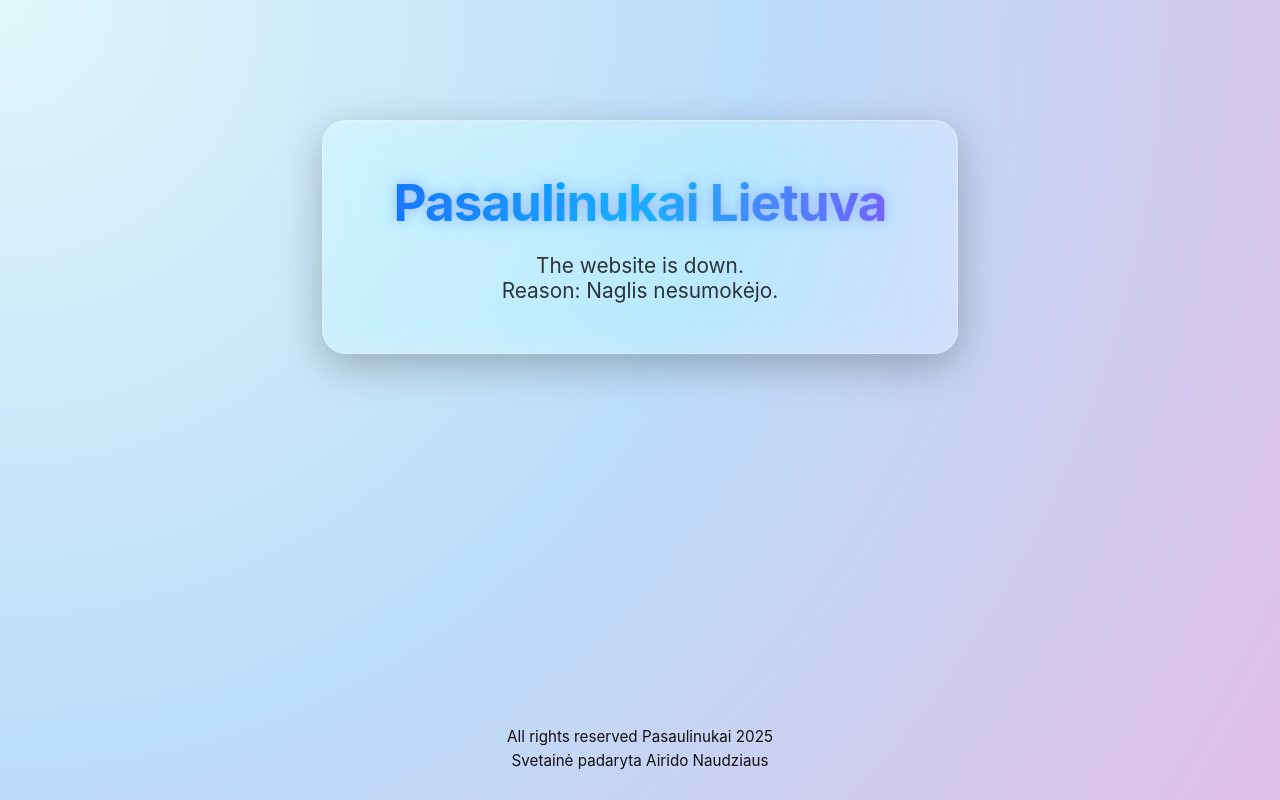
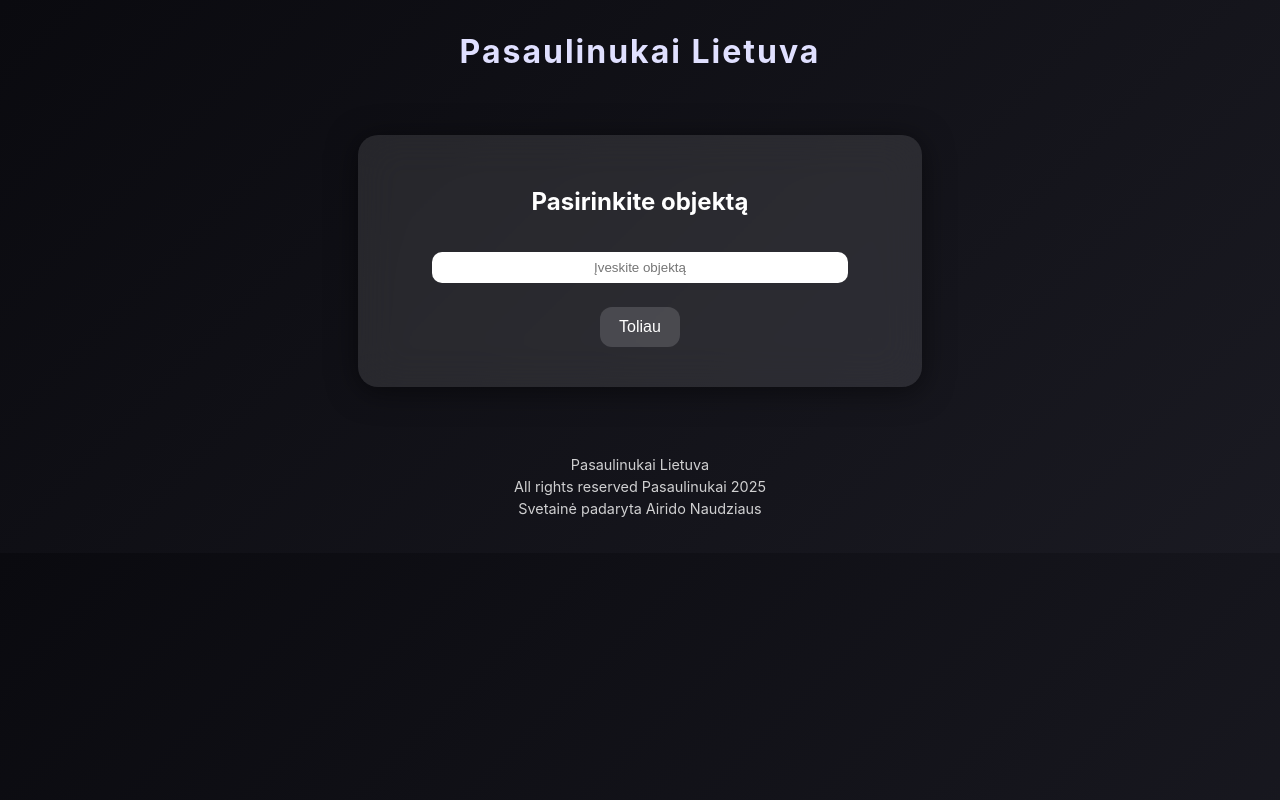
Before and after one commit to Pasaulinukailt/pasaulinukailt.github.io, a plain HTML site: page index.html in a window 1280 px wide. Drawn offline with Linux system fonts and the light colour scheme.

Commit message:
Update index.html

```diff
--- a/index.html
+++ b/index.html
@@ -5,97 +5,176 @@
   <meta name="viewport" content="width=device-width, initial-scale=1.0">
   <title>Pasaulinukai Lietuva</title>
   <style>
-    /* Reset */
-    * {
+    body {
       margin: 0;
-      padding: 0;
-      box-sizing: border-box;
+      font-family: -apple-system, BlinkMacSystemFont, 'Segoe UI', Roboto, sans-serif;
+      background: linear-gradient(135deg, #0a0a0f, #1a1a22);
+      color: #fff;
+      overflow-x: hidden;
     }
-
-    /* Background */
-    body {
-      font-family: -apple-system, BlinkMacSystemFont, "Segoe UI", Roboto, Helvetica, Arial, sans-serif;
-      background: radial-gradient(circle at top left, #e0f7fa, #bbdefb, #e1bee7);
-      min-height: 100vh;
-      display: flex;
-      flex-direction: column;
-      justify-content: space-between;
-      align-items: center;
+    header {
       text-align: center;
-      overflow: hidden;
-      color: #111;
+      padding: 2rem;
+      font-size: 2rem;
+      font-weight: bold;
+      letter-spacing: 2px;
+      color: #e0e0ff;
     }
-
-    /* Glass Card */
-    .glass {
-      margin-top: 15vh;
-      background: rgba(255, 255, 255, 0.25);
-      border-radius: 24px;
-      padding: 50px 70px;
-      backdrop-filter: blur(18px) saturate(180%);
-      -webkit-backdrop-filter: blur(18px) saturate(180%);
-      border: 1px solid rgba(255, 255, 255, 0.3);
-      box-shadow: 0 12px 40px rgba(0,0,0,0.25),
-                  inset 0 0 40px rgba(255,255,255,0.05);
-      max-width: 850px;
-      animation: fadeUp 1.4s ease forwards;
-      opacity: 0;
-      transform: translateY(30px);
+    .glass-panel {
+      max-width: 500px;
+      margin: 2rem auto;
+      padding: 2rem;
+      border-radius: 20px;
+      background: rgba(255, 255, 255, 0.1);
+      box-shadow: 0 4px 30px rgba(0,0,0,0.5);
+      backdrop-filter: blur(20px);
+      -webkit-backdrop-filter: blur(20px);
+      text-align: center;
+      animation: fadeIn 0.8s ease;
     }
-
-    /* Headline */
-    h1 {
-      font-size: 3.2rem;
-      font-weight: 700;
-      letter-spacing: -1px;
-      margin-bottom: 20px;
-      background: linear-gradient(90deg, #007aff, #00c6ff, #7b61ff);
-      -webkit-background-clip: text;
-      -webkit-text-fill-color: transparent;
-      text-shadow: 0 0 12px rgba(123, 97, 255, 0.4),
-                   0 0 30px rgba(0, 198, 255, 0.2);
+    .step {
+      display: none;
     }
-
-    /* Notice Text */
-    p.notice {
-      font-size: 1.3rem;
-      font-weight: 400;
-      color: rgba(20, 20, 20, 0.85);
+    .step.active {
+      display: block;
     }
-
-    /* Footer */
+    button {
+      background: rgba(255,255,255,0.15);
+      border: none;
+      padding: 0.7rem 1.2rem;
+      margin: 0.5rem;
+      border-radius: 12px;
+      color: #fff;
+      font-size: 1rem;
+      cursor: pointer;
+      transition: all 0.2s;
+    }
+    button:hover {
+      background: rgba(255,255,255,0.3);
+      transform: scale(1.05);
+    }
+    input, select {
+      width: 80%;
+      padding: 0.5rem;
+      margin: 1rem 0;
+      border-radius: 10px;
+      border: none;
+      text-align: center;
+    }
     footer {
-      font-size: 0.95rem;
-      opacity: 0.85;
-      padding: 25px;
-      animation: fadeIn 2.2s ease forwards;
-      opacity: 0;
+      text-align: center;
+      padding: 2rem;
+      font-size: 0.9rem;
+      opacity: 0.8;
     }
-    footer p {
-      margin: 5px 0;
+    footer div {
+      margin: 0.3rem 0;
     }
-
-    /* Animations */
-    @keyframes fadeUp {
-      0% { opacity: 0; transform: translateY(30px); }
-      100% { opacity: 1; transform: translateY(0); }
+    @keyframes fadeIn {
+      from {opacity: 0; transform: translateY(20px);}
+      to {opacity: 1; transform: translateY(0);}
     }
-
-    @keyframes fadeIn {
-      0% { opacity: 0; }
-      100% { opacity: 1; }
+    /* Mobile-only distortion effect */
+    @media (max-width: 768px) {
+      body.distort {
+        transform: scale(1.02) skewY(1deg);
+        transition: transform 0.3s ease;
+      }
     }
   </style>
 </head>
 <body>
-  <div class="glass">
-    <h1>Pasaulinukai Lietuva</h1>
-    <p class="notice">The website is down.<br>Reason: Naglis nesumokėjo.</p>
+  <header>Pasaulinukai Lietuva</header>
+
+  <div class="glass-panel">
+    <!-- Step 1 -->
+    <div class="step active" id="step1">
+      <h2>Pasirinkite objektą</h2>
+      <input type="text" id="objectInput" placeholder="Įveskite objektą">
+      <div>
+        <button onclick="nextStep(2)">Toliau</button>
+      </div>
+    </div>
+
+    <!-- Step 2 -->
+    <div class="step" id="step2">
+      <h2>Įveskite tekstą (iki 8 raidžių)</h2>
+      <input type="text" id="textInput" maxlength="8" placeholder="Jūsų tekstas">
+      <div>
+        <button onclick="prevStep(1)">Atgal</button>
+        <button onclick="nextStep(3)">Toliau</button>
+        <button onclick="nextStep(3)">Praleisti</button>
+      </div>
+    </div>
+
+    <!-- Step 3 -->
+    <div class="step" id="step3">
+      <h2>Pasirinkite spalvą</h2>
+      <select id="colorSelect">
+        <option value="raudona">Raudona</option>
+        <option value="mėlyna">Mėlyna</option>
+        <option value="juoda">Juoda</option>
+        <option value="balta">Balta</option>
+      </select>
+      <div>
+        <button onclick="prevStep(2)">Atgal</button>
+        <button onclick="nextStep(4)">Toliau</button>
+      </div>
+    </div>
+
+    <!-- Step 4 -->
+    <div class="step" id="step4">
+      <h2>Pridėti daugiau</h2>
+      <div>
+        <button onclick="nextStep(1)">Pridėti dar figūrą</button>
+        <button onclick="showDate()">Pridėti datą</button>
+      </div>
+      <div id="dateContainer" style="margin-top:1rem; display:none;">
+        <input type="date" id="dateInput">
+      </div>
+      <div style="margin-top:1rem;">
+        <button onclick="prevStep(3)">Atgal</button>
+      </div>
+    </div>
   </div>
 
   <footer>
-    <p>All rights reserved Pasaulinukai 2025</p>
-    <p>Svetainė padaryta Airido Naudziaus</p>
+    <div>Pasaulinukai Lietuva</div>
+    <div>All rights reserved Pasaulinukai 2025</div>
+    <div>Svetainė padaryta Airido Naudziaus</div>
   </footer>
+
+  <script>
+    let currentStep = 1;
+
+    function showStep(step) {
+      document.querySelectorAll('.step').forEach(el => el.classList.remove('active'));
+      document.getElementById('step' + step).classList.add('active');
+      currentStep = step;
+    }
+
+    function nextStep(step) {
+      showStep(step);
+    }
+
+    function prevStep(step) {
+      showStep(step);
+    }
+
+    function showDate() {
+      document.getElementById('dateContainer').style.display = 'block';
+    }
+
+    // Mobile distortion effect when scrolled to bottom
+    window.addEventListener('scroll', () => {
+      if (window.innerWidth <= 768) {
+        if (window.innerHeight + window.scrollY >= document.body.offsetHeight - 2) {
+          document.body.classList.add('distort');
+        } else {
+          document.body.classList.remove('distort');
+        }
+      }
+    });
+  </script>
 </body>
 </html>
```
